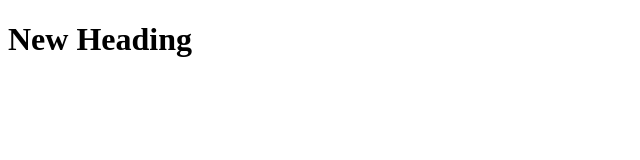
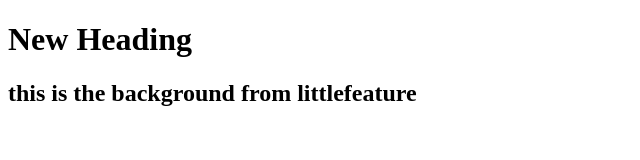
Before and after one commit to llupini/plain-webpage, a plain HTML site: page index.html in a window 1280 px wide. Shown: the whole page, without its empty margins (0-640 px from the left). Drawn offline with Linux system fonts and the light colour scheme.

Commit message:
changing h2 heading in branch

```diff
--- a/index.html
+++ b/index.html
@@ -9,6 +9,7 @@
 
 <body>
   <h1>New Heading</h1>
+  <h2>this is the background from littlefeature</h2>
   <script src="app.js"></script>
 </body>
 
```
